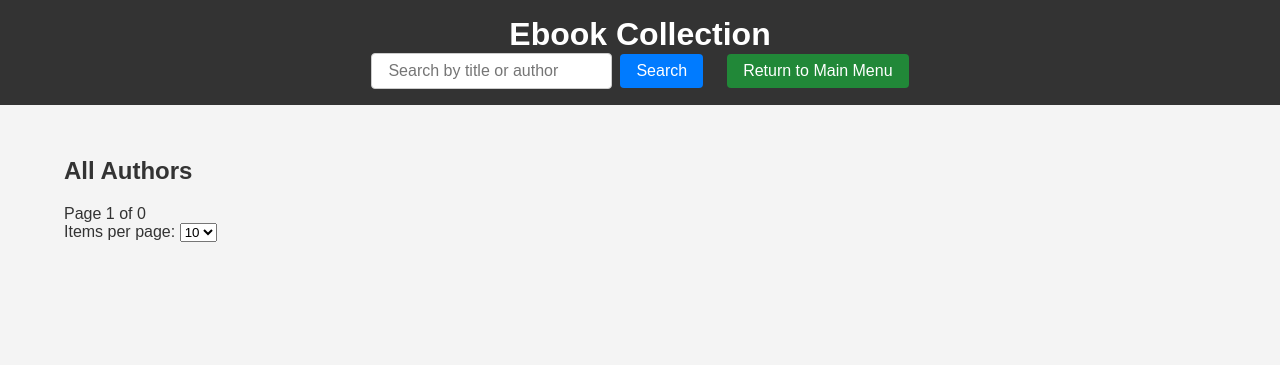
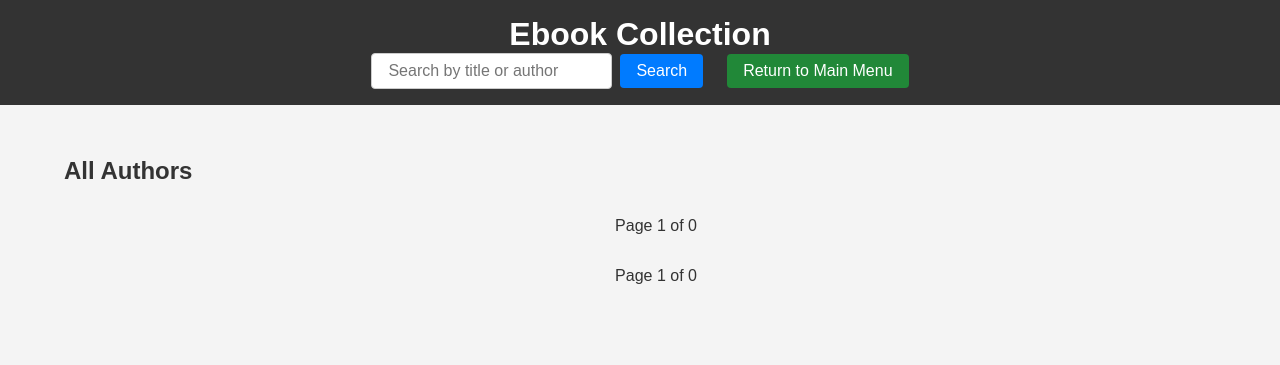
Before and after one commit to Ke-abr/ebooks, a Flask app: page /authors in a window 1280 px wide. Shown: the top 365 px of the page. Run offline with Flask 3, Linux system fonts and the light colour scheme.

Commit message:
better pagination + css

```diff
--- a/ebook_webapp/app.py
+++ b/ebook_webapp/app.py
@@ -32,7 +32,7 @@ def index():
 def search():
     query = request.args.get('q', '')
     page = request.args.get('page', 1, type=int)
-    per_page = request.args.get('per_page', 10, type=int)
+    per_page = request.args.get('per_page', 25, type=int)
 
     if query:
         results = Ebook.query.filter(
@@ -47,7 +47,7 @@ def search():
 @app.route('/author/<string:author_name>')
 def author_books(author_name):
     page = request.args.get('page', 1, type=int)
-    per_page = request.args.get('per_page', 10, type=int)
+    per_page = request.args.get('per_page', 25, type=int)
 
     author = Ebook.query.filter((Ebook.author.ilike(f'%{author_name}'))).paginate(page=page, per_page=per_page, error_out=False)
     return render_template('search.html', results=author, query=author_name)
@@ -55,7 +55,7 @@ def author_books(author_name):
 @app.route('/genre/<string:genre_name>')
 def search_genre(genre_name):
     page = request.args.get('page', 1, type=int)
-    per_page = request.args.get('per_page', 10, type=int)
+    per_page = request.args.get('per_page', 25, type=int)
 
     genre = Ebook.query.filter((Ebook.genre.ilike(f'%{genre_name}'))).paginate(page=page, per_page=per_page, error_out=False)
     return render_template('search.html', results=genre, query=genre_name)
@@ -63,7 +63,7 @@ def search_genre(genre_name):
 @app.route('/authors')
 def authors():
     page = request.args.get('page', 1, type=int)
-    per_page = request.args.get('per_page', 10, type=int)
+    per_page = request.args.get('per_page', 25, type=int)
 
     authors = db.session.query(Ebook.author).distinct().order_by(Ebook.author.asc()).paginate(page=page, per_page=per_page, error_out=False)
     return render_template('authors.html', authors=authors)
@@ -71,7 +71,7 @@ def authors():
 @app.route('/genres')
 def genres():
     page = request.args.get('page', 1, type=int)
-    per_page = request.args.get('per_page', 10, type=int)
+    per_page = request.args.get('per_page', 25, type=int)
 
     genres = db.session.query(Ebook.genre).distinct().order_by(Ebook.genre.asc()).paginate(page=page, per_page=per_page, error_out=False)
     return render_template('genres.html', genres=genres)
--- a/ebook_webapp/static/styles.css
+++ b/ebook_webapp/static/styles.css
@@ -154,3 +154,22 @@ a:hover, a:focus {
     display: block;
     text-decoration: none;
 }
+
+/* Pagination */
+.pagination {
+    display: flex;
+    align-items: center;
+    justify-content: center;
+    margin-top: 2rem;
+}
+
+.pagination a {
+    margin: 0 0.5rem;
+    text-decoration: none;
+    color: #007bff;
+    font-size: 1rem;
+}
+
+.pagination a:hover {
+    text-decoration: underline;
+}
--- a/ebook_webapp/templates/authors.html
+++ b/ebook_webapp/templates/authors.html
@@ -2,6 +2,15 @@
 
 {% block content %}
 <h2>All Authors</h2>
+<div class="pagination">
+    {% if authors.has_prev %}
+        <a href="{{ url_for('authors', page=authors.prev_num, per_page=request.args.get('per_page', 25)) }}" class="button">Previous</a>
+    {% endif %}
+    <span>Page {{ authors.page }} of {{ authors.pages }}</span>
+    {% if authors.has_next %}
+        <a href="{{ url_for('authors', page=authors.next_num, per_page=request.args.get('per_page', 25)) if authors.has_next else '#' }}" class="button">Next</a>
+    {% endif %}
+</div>
 <ul>
     {% for author in authors %}
         <li>
@@ -11,19 +20,11 @@
 </ul>
 <div class="pagination">
     {% if authors.has_prev %}
-        <a href="{{ url_for('authors', page=authors.prev_num, per_page=request.args.get('per_page', 10)) }}" class="button">Previous</a>
+        <a href="{{ url_for('authors', page=authors.prev_num, per_page=request.args.get('per_page', 25)) }}" class="button">Previous</a>
     {% endif %}
     <span>Page {{ authors.page }} of {{ authors.pages }}</span>
     {% if authors.has_next %}
-        <a href="{{ url_for('authors', page=authors.next_num, per_page=request.args.get('per_page', 10)) if authors.has_next else '#' }}" class="button">Next</a>
+        <a href="{{ url_for('authors', page=authors.next_num, per_page=request.args.get('per_page', 25)) if authors.has_next else '#' }}" class="button">Next</a>
     {% endif %}
-    <form action="{{ url_for('authors') }}" method="get" class="per-page-form">
-        <label for="per_page">Items per page:</label>
-        <select name="per_page" id="per_page" onchange="this.form.submit()">
-            <option value="10" {% if request.args.get('per_page', 10) == 10 %}selected{% endif %}>10</option>
-            <option value="20" {% if request.args.get('per_page', 10) == 20 %}selected{% endif %}>20</option>
-            <option value="50" {% if request.args.get('per_page', 10) == 50 %}selected{% endif %}>50</option>
-        </select>
-    </form>
 </div>
 {% endblock %}
```
Also changed, not shown: ebook_webapp/templates/genres.html (+9 -8 lines), ebook_webapp/templates/search.html (+5 -8 lines).
